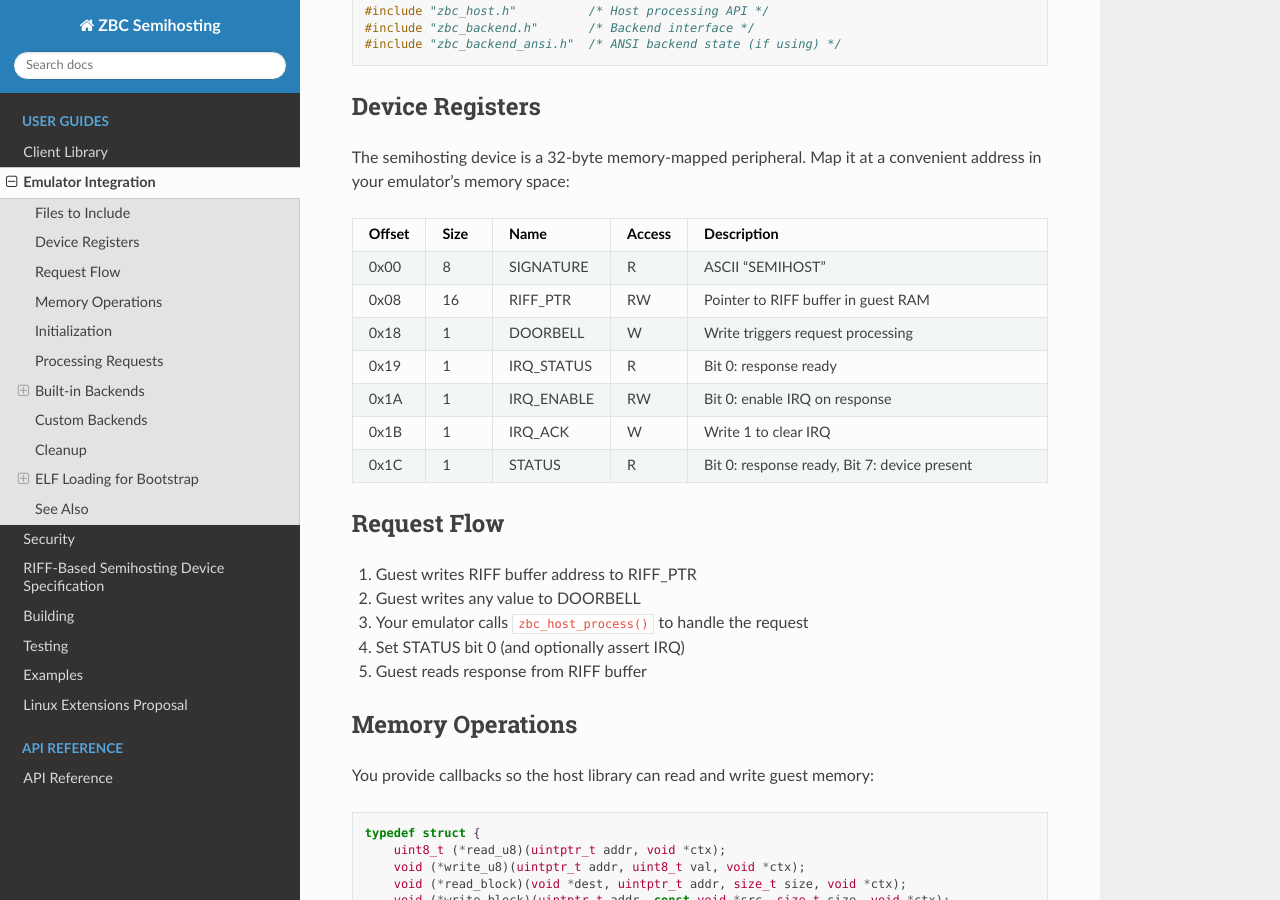
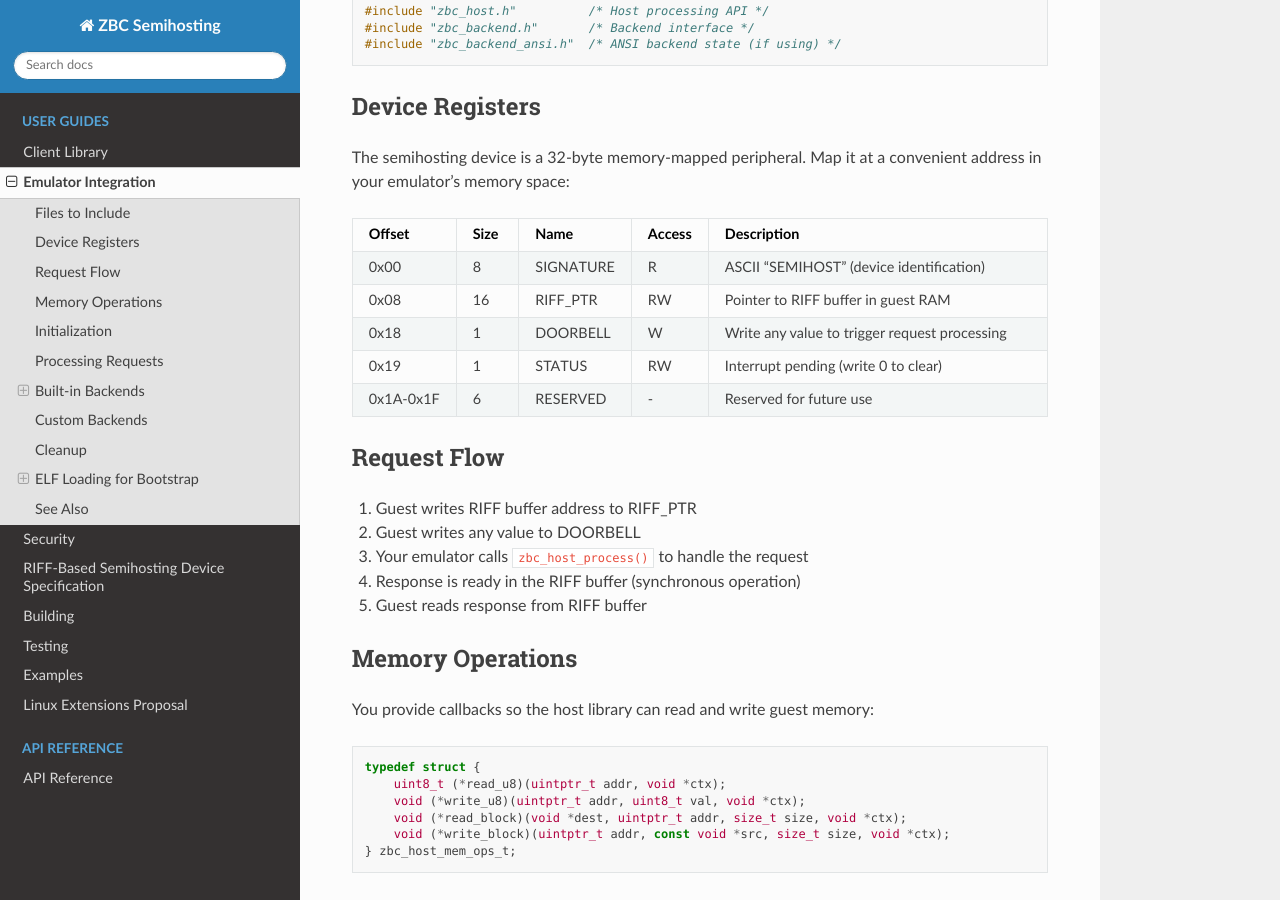
Before and after one commit to johnwbyrd/semihost, a Sphinx documentation site: the page built from docs/source/emulator-integration.rst, in a window 1280 px wide and 900 px high, scrolled down 322 px. Built offline with Sphinx 7.4.7 and the Read the Docs theme 3.1.0, drawn with Linux system fonts in a browser that asks for light colours; some of the changed text lies outside the part shown.

Commit message:
docs: update protocol spec for register simplification and timers
Updates the documentation to reflect changes in the device register map
and new functionality:

- Simplify the register interface by replacing separate IRQ_STATUS,
  IRQ_ENABLE, and IRQ_ACK registers with a single STATUS register at
  offset 0x19.
- Add `SH_SYS_TIMER_CONFIG` (0x32) opcode for timer configuration.
- Update `zbc_ansi_set_callbacks` signature to include a timer handler.
- Remove the picolibc integration section from the client library docs.

```diff
--- a/docs/source/emulator-integration.rst
+++ b/docs/source/emulator-integration.rst
@@ -33,7 +33,7 @@ convenient address in your emulator's memory space:
      - 8
      - SIGNATURE
      - R
-     - ASCII "SEMIHOST"
+     - ASCII "SEMIHOST" (device identification)
    * - 0x08
      - 16
      - RIFF_PTR
@@ -43,27 +43,17 @@ convenient address in your emulator's memory space:
      - 1
      - DOORBELL
      - W
-     - Write triggers request processing
+     - Write any value to trigger request processing
    * - 0x19
      - 1
-     - IRQ_STATUS
-     - R
-     - Bit 0: response ready
-   * - 0x1A
-     - 1
-     - IRQ_ENABLE
+     - STATUS
      - RW
-     - Bit 0: enable IRQ on response
-   * - 0x1B
-     - 1
-     - IRQ_ACK
-     - W
-     - Write 1 to clear IRQ
-   * - 0x1C
-     - 1
-     - STATUS
-     - R
-     - Bit 0: response ready, Bit 7: device present
+     - Interrupt pending (write 0 to clear)
+   * - 0x1A-0x1F
+     - 6
+     - RESERVED
+     - \-
+     - Reserved for future use
 
 Request Flow
 ------------
@@ -71,7 +61,7 @@ Request Flow
 1. Guest writes RIFF buffer address to RIFF_PTR
 2. Guest writes any value to DOORBELL
 3. Your emulator calls ``zbc_host_process()`` to handle the request
-4. Set STATUS bit 0 (and optionally assert IRQ)
+4. Response is ready in the RIFF buffer (synchronous operation)
 5. Guest reads response from RIFF buffer
 
 Memory Operations
--- a/docs/source/specification.rst
+++ b/docs/source/specification.rst
@@ -206,7 +206,7 @@ Memory Organization
 
 **Device Registers** (32 bytes at device base address):
 
-- RIFF_PTR, DOORBELL, IRQ_STATUS, etc.
+- SIGNATURE, RIFF_PTR, DOORBELL, STATUS
 - Fixed location in memory map
 - Directly accessed by CPU
 
```
Also changed, not shown: other parts of docs/source/emulator-integration.rst (+3 -2 lines), docs/source/api/protocol.rst (+6 -8 lines), docs/source/client-library.rst (+0 -26 lines).
